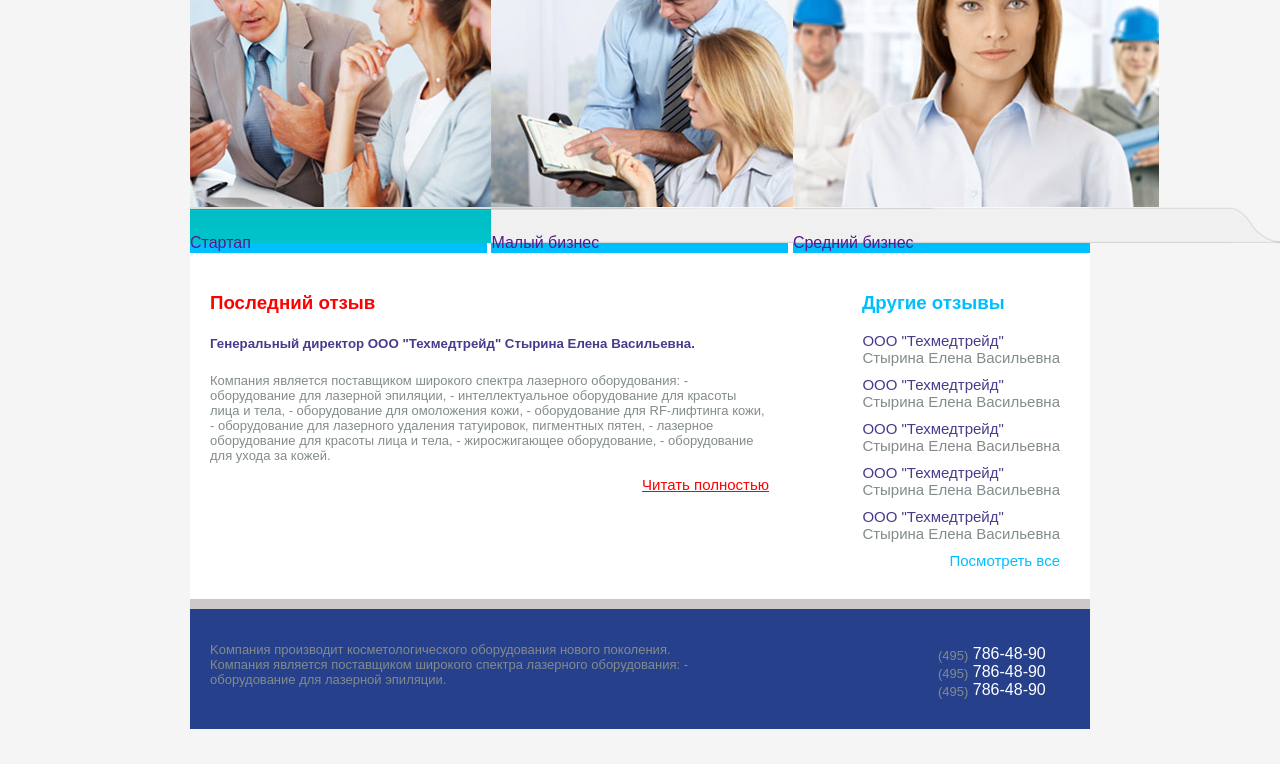
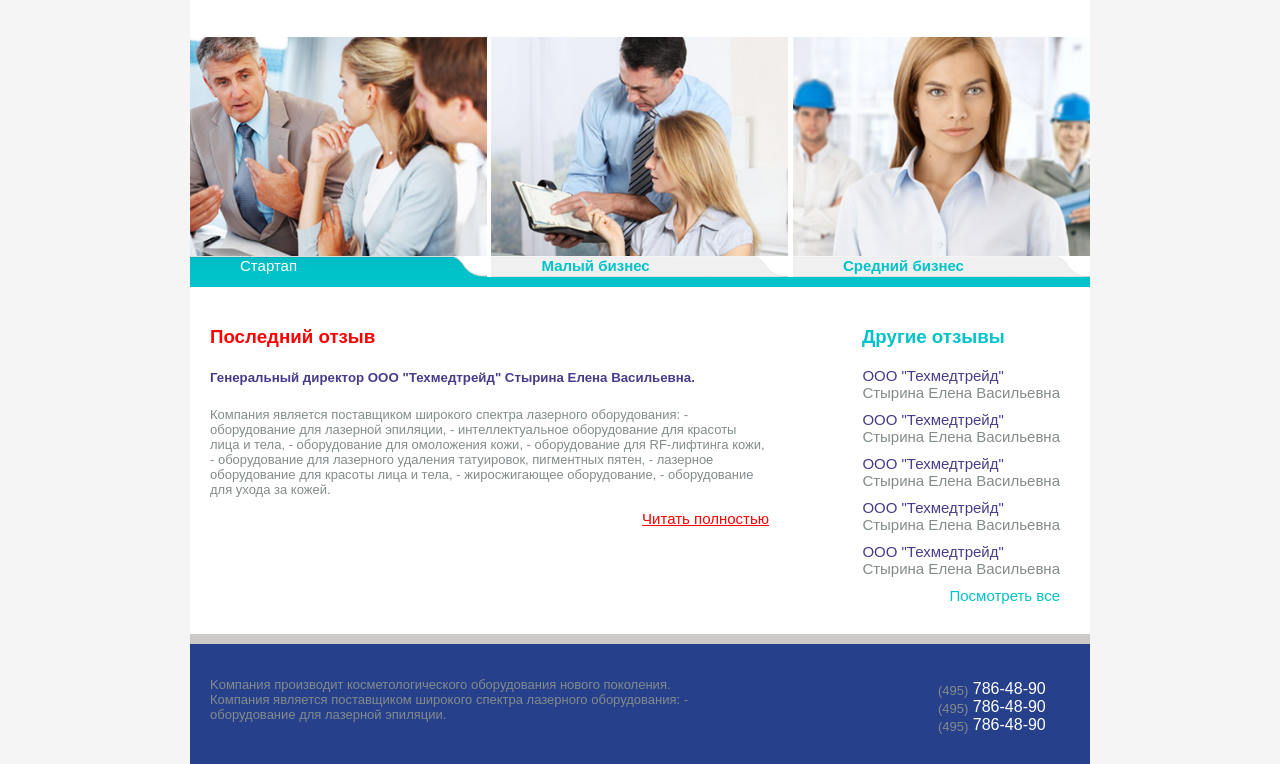
Before and after one commit to NatashaKopytsia/SPALAH.HTML.CSS.HW-4, a plain HTML site: page index.html in a window 1280 px wide. Shown: the part 247-1011 px from the top of the page. Before the commit the page ends 976 px from the top, so only its background shows below. Drawn offline with Linux system fonts and the light colour scheme; files whose address does not match are found by name.

Commit message:
feat: add banner

```diff
--- a/css/style.css
+++ b/css/style.css
@@ -50,7 +50,7 @@ body {
  }
 
 .phone_call{
-	float: right;
+    float: right;
     padding-bottom: 5px;
 }
 
@@ -59,10 +59,6 @@ body {
     text-decoration: none;
 }
 
-
-    background-image: url(images/separating_line.gif);
-    background-position: left bottom;
-    background-repeat: repeat-x;
 
 
 
@@ -81,7 +77,7 @@ body {
     text-decoration: none;
 }
 hr {
-    color: #00BFFF;
+    color: #00C3C9;
 }
 
 .section_box{
@@ -92,48 +88,54 @@ hr {
     padding:0;
     margin:0;
     line-height:0;
-    border-bottom: 10px solid #00BFFF;
     width: 297px;
 }
 
-/*.images img{
+.images img{
      max-width: 100%;
 }
 
 .banner img {
-    padding-left: 0px;
-    width: 90px;
-    height: 20px;
-}
-
-
-.banner img {
     position: absolute;
-    margin-bottom: 20px;
-    width: 100%;
+    width: 60%;
     left: 0;
     right: 0;
     margin: auto;
     box-sizing: border-box;
     color: #FFFFFF;
-    z-index: 6;
 }
 
+
+.banner_h1 a{
+    color: #FFFFFF;
+    font-family: sans-serif;
+    font-size: 15px;
+    position: absolute;
+    padding-left: 50px;
+    padding-top: 10px;
+
+
+}
 .banner_h a{
+    font-weight: bold;
+    font-family: sans-serif;
+    font-size: 15px;
+     padding-left: 50px;
+     padding-top: 10px;
     text-decoration: none;
-    color: #00BFFF;
+    color: #00C3C9;
+    position: absolute;
+
+
 }
 
-.banner_h {
-    font-weight: bold;
-    font-family: sans-serif;
-    font-size: 13px;
-    padding-bottom: 10px;
-    position: absolute;
+.section_box_line{
+    border-bottom: 10px solid #00C3C9;
 }
+
 .clear {
     clear: both;
-}*/
+}
 
 .page_section{
     padding: 20px;
@@ -172,7 +174,7 @@ color: #473C8B;
  }
 
 .right_col a{
-    color: #00BFFF;
+    color: #00C3C9;
     font-size: 15px;
     float: right;
     padding-right: 10px;
@@ -191,7 +193,7 @@ color: #473C8B;
 
 
 .right_col h3{
-    color: #00BFFF;
+    color: #00C3C9;
     padding-left: 50px;
 }
 
--- a/index.html
+++ b/index.html
@@ -46,25 +46,27 @@
 
 
 <div class="section">
-	<class="section_box">
+	<div class="section_box_line">
 				<div class="section_box">
-					<div class="images"><img src="images/tab_1.jpg" alt=""></div>
+					<div class="images"><img src="images/tab_1.jpg" alt="">
+						<div class="banner_h1"><a href="">Стартап</a></div>
+						<class="banner"><img src="images/tab_button_02.png" alt="">
 
-						<div class="banner"><img src="images/tab_button_02.png" alt="">
-								<div class="banner_h"><a href="">Стартап</a></div>
 						</div>
 					</div>
 				<div class="section_box">
-					<div class="images"><img src="images/tab_2.jpg" alt=""></div>
+					<div class="images"><img src="images/tab_2.jpg" alt="">
+						<div class="banner_h"><a href="">Малый бизнес</a></div>
 
-					<div class="banner"><img src="images/tab_button_01.png" alt="">
-								<div class="banner_h"><a href="">Малый бизнес</a></div>
+					<class="banner"><img src="images/tab_button_01.png" alt="" >
+
 					</div>
 				</div>
 				<div class="section_box">
-					<div class="images"><img src="images/tab_3.jpg" alt=""></div>
-					<div class="banner"><img src="images/tab_button_01.png" alt="">
-								<div class="banner_h"><a href="">Средний бизнес</a></div>
+					<div class="images"><img src="images/tab_3.jpg" alt="">
+						<div class="banner_h"><a href="">Средний бизнес</a></div>
+					<class="banner"><img src="images/tab_button_01.png" alt="">
+
 				</div>
 					<div class="clear"></div>
 				</div>
```
